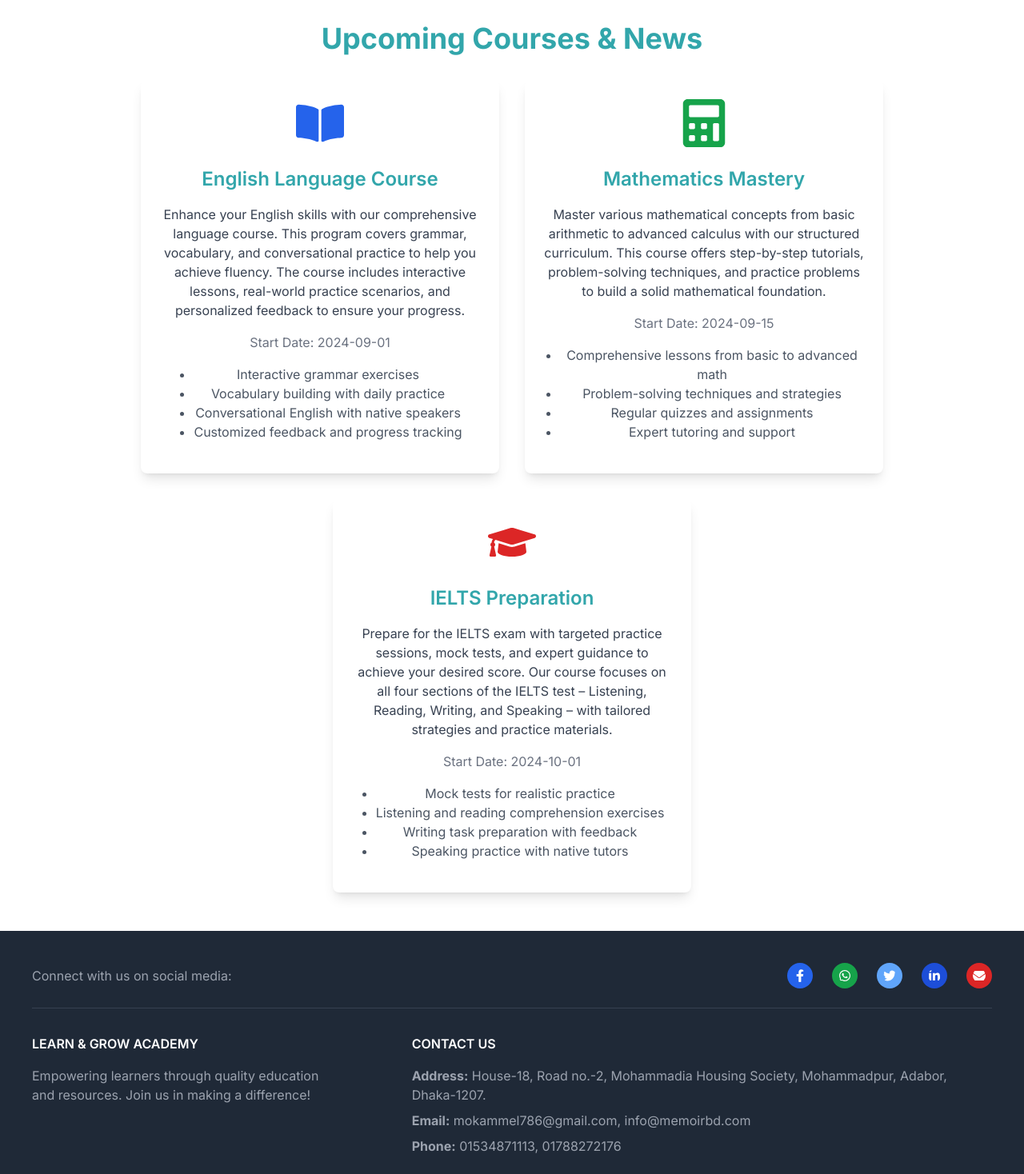
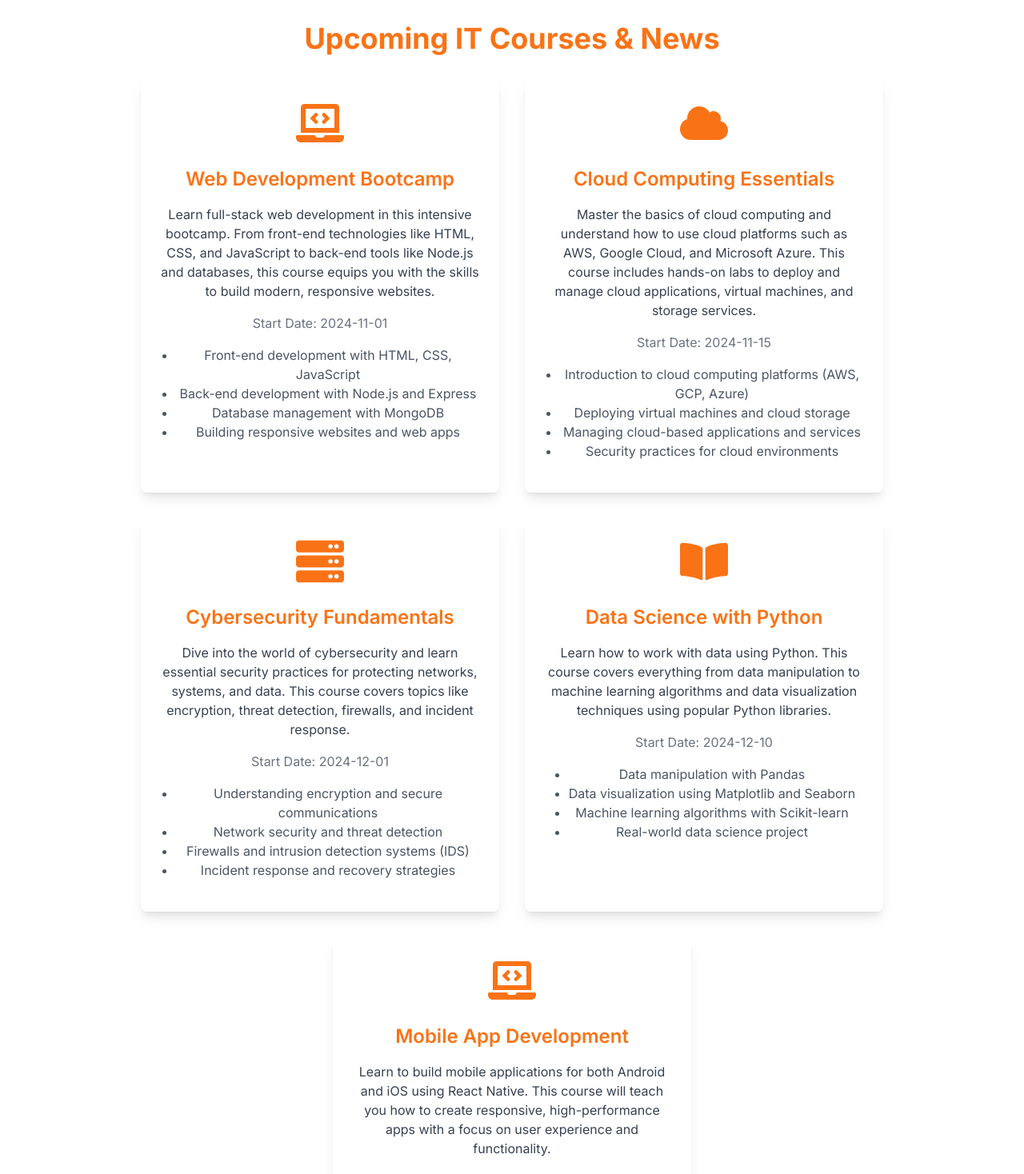
Before and after one commit to mariful999/DPI_project, a Next.js app: page /project in a window 1280 px wide. Shown: the part 100-1568 px from the top of the page at 80% size. Built offline with nearby package versions, Linux system fonts and the light colour scheme.

Commit message:
upcomming course

```diff
--- a/src/app/project/page.js
+++ b/src/app/project/page.js
@@ -1,59 +1,93 @@
 import React from "react";
 import Container from "../ui/Container";
-import { FaBookOpen, FaCalculator, FaGraduationCap } from "react-icons/fa";
+import {
+  FaBookOpen,
+  FaCalculator,
+  FaGraduationCap,
+  FaLaptopCode,
+  FaServer,
+  FaCloud,
+} from "react-icons/fa";
 
 const projects = [
   {
     id: "1",
-    title: "English Language Course",
+    title: "Web Development Bootcamp",
     description:
-      "Enhance your English skills with our comprehensive language course. This program covers grammar, vocabulary, and conversational practice to help you achieve fluency. The course includes interactive lessons, real-world practice scenarios, and personalized feedback to ensure your progress.",
-    icon: <FaBookOpen className="text-6xl text-blue-600" />, // Larger icon
-    date: "2024-09-01",
+      "Learn full-stack web development in this intensive bootcamp. From front-end technologies like HTML, CSS, and JavaScript to back-end tools like Node.js and databases, this course equips you with the skills to build modern, responsive websites.",
+    icon: <FaLaptopCode className="text-6xl text-orange-500" />, // Updated to orange 500
+    date: "2024-11-01",
     details: [
-      "Interactive grammar exercises",
-      "Vocabulary building with daily practice",
-      "Conversational English with native speakers",
-      "Customized feedback and progress tracking",
+      "Front-end development with HTML, CSS, JavaScript",
+      "Back-end development with Node.js and Express",
+      "Database management with MongoDB",
+      "Building responsive websites and web apps",
     ],
   },
   {
     id: "2",
-    title: "Mathematics Mastery",
+    title: "Cloud Computing Essentials",
     description:
-      "Master various mathematical concepts from basic arithmetic to advanced calculus with our structured curriculum. This course offers step-by-step tutorials, problem-solving techniques, and practice problems to build a solid mathematical foundation.",
-    icon: <FaCalculator className="text-6xl text-green-600" />, // Larger icon
-    date: "2024-09-15",
+      "Master the basics of cloud computing and understand how to use cloud platforms such as AWS, Google Cloud, and Microsoft Azure. This course includes hands-on labs to deploy and manage cloud applications, virtual machines, and storage services.",
+    icon: <FaCloud className="text-6xl text-orange-500" />, // Updated to orange 500
+    date: "2024-11-15",
     details: [
-      "Comprehensive lessons from basic to advanced math",
-      "Problem-solving techniques and strategies",
-      "Regular quizzes and assignments",
-      "Expert tutoring and support",
+      "Introduction to cloud computing platforms (AWS, GCP, Azure)",
+      "Deploying virtual machines and cloud storage",
+      "Managing cloud-based applications and services",
+      "Security practices for cloud environments",
     ],
   },
   {
     id: "3",
-    title: "IELTS Preparation",
+    title: "Cybersecurity Fundamentals",
     description:
-      "Prepare for the IELTS exam with targeted practice sessions, mock tests, and expert guidance to achieve your desired score. Our course focuses on all four sections of the IELTS test – Listening, Reading, Writing, and Speaking – with tailored strategies and practice materials.",
-    icon: <FaGraduationCap className="text-6xl text-red-600" />, // Larger icon
-    date: "2024-10-01",
+      "Dive into the world of cybersecurity and learn essential security practices for protecting networks, systems, and data. This course covers topics like encryption, threat detection, firewalls, and incident response.",
+    icon: <FaServer className="text-6xl text-orange-500" />, // Updated to orange 500
+    date: "2024-12-01",
     details: [
-      "Mock tests for realistic practice",
-      "Listening and reading comprehension exercises",
-      "Writing task preparation with feedback",
-      "Speaking practice with native tutors",
+      "Understanding encryption and secure communications",
+      "Network security and threat detection",
+      "Firewalls and intrusion detection systems (IDS)",
+      "Incident response and recovery strategies",
     ],
   },
-  // Add more courses as needed
+  {
+    id: "4",
+    title: "Data Science with Python",
+    description:
+      "Learn how to work with data using Python. This course covers everything from data manipulation to machine learning algorithms and data visualization techniques using popular Python libraries.",
+    icon: <FaBookOpen className="text-6xl text-orange-500" />, // Updated to orange 500
+    date: "2024-12-10",
+    details: [
+      "Data manipulation with Pandas",
+      "Data visualization using Matplotlib and Seaborn",
+      "Machine learning algorithms with Scikit-learn",
+      "Real-world data science project",
+    ],
+  },
+  {
+    id: "5",
+    title: "Mobile App Development",
+    description:
+      "Learn to build mobile applications for both Android and iOS using React Native. This course will teach you how to create responsive, high-performance apps with a focus on user experience and functionality.",
+    icon: <FaLaptopCode className="text-6xl text-orange-500" />, // Updated to orange 500
+    date: "2024-12-20",
+    details: [
+      "Building mobile apps with React Native",
+      "Creating responsive UI and handling app states",
+      "Integrating APIs and databases",
+      "Publishing apps to Google Play and Apple App Store",
+    ],
+  },
 ];
 
 const Project = () => {
   return (
     <Container>
       <div className="py-12">
-        <h1 className="text-4xl font-bold text-center text-[#32a6ab] mb-8">
-          Upcoming Courses & News
+        <h1 className="text-4xl font-bold text-center text-orange-500 mb-8">
+          Upcoming IT Courses & News
         </h1>
         <div className="flex flex-wrap gap-8 justify-center">
           {projects.map((project) => (
@@ -62,7 +96,7 @@ const Project = () => {
               className="bg-white shadow-lg rounded-lg overflow-hidden p-6 w-full max-w-md flex flex-col items-center text-center"
             >
               <div className="mb-6">{project.icon}</div>
-              <h2 className="text-2xl font-semibold mb-4 text-[#32a6ab]">
+              <h2 className="text-2xl font-semibold mb-4 text-orange-500">
                 {project.title}
               </h2>
               <p className="text-gray-700 mb-4">{project.description}</p>
```
